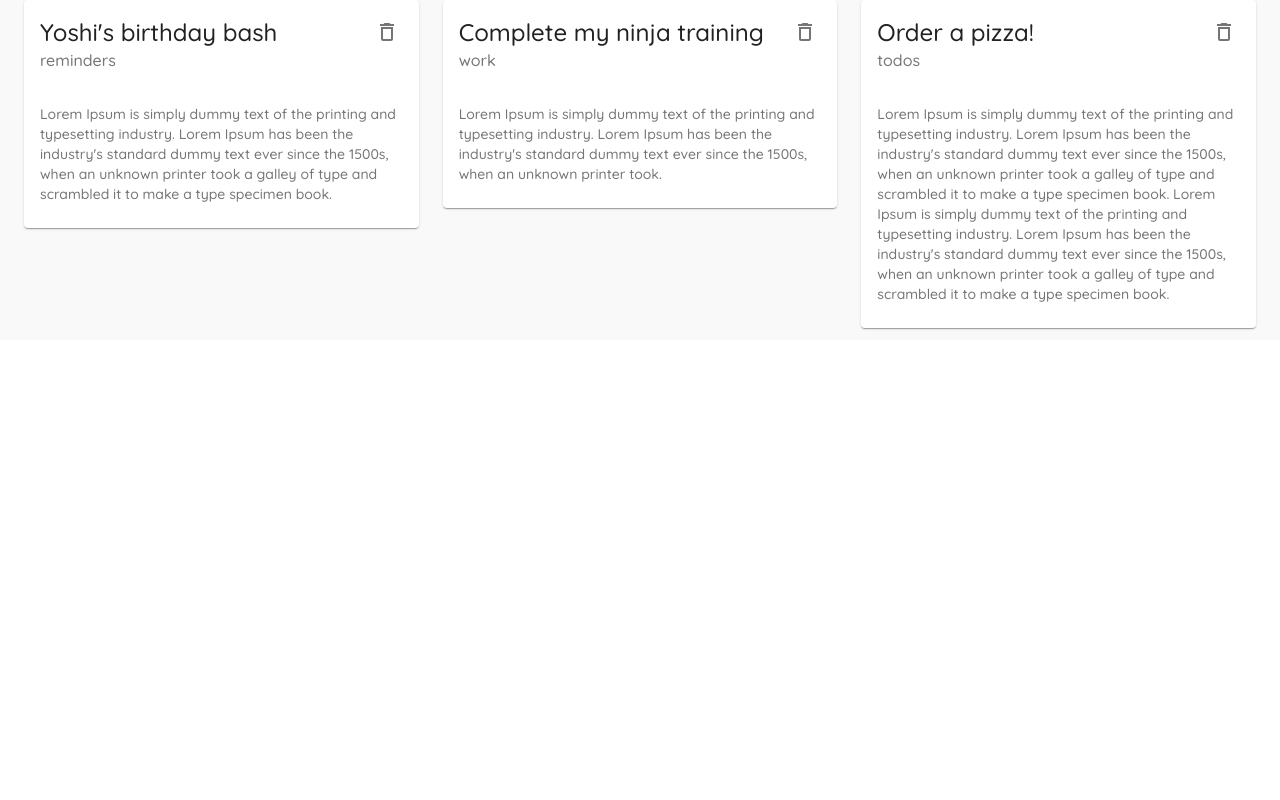
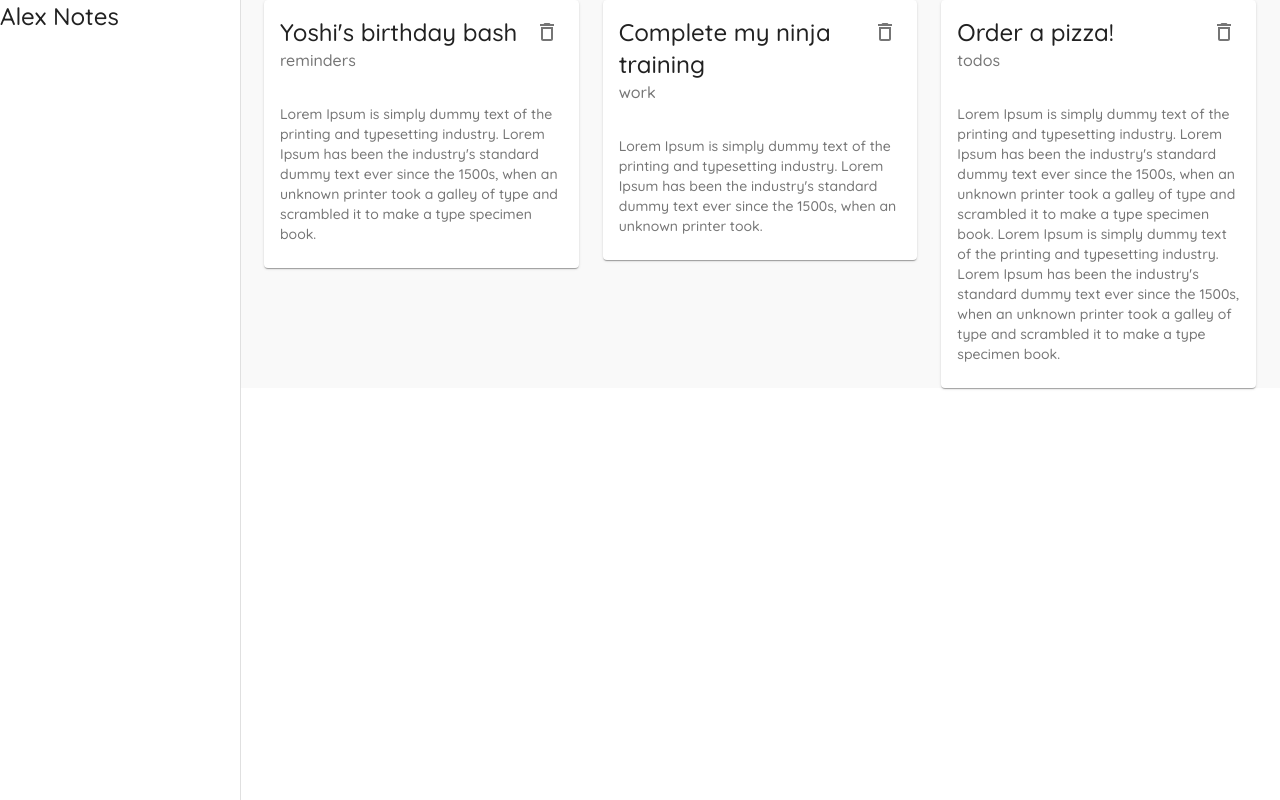
Before and after one commit to crypt096/material-ui-react, a React (Create React App) app: page / in a window 1280 px wide. Built offline with nearby package versions, Linux system fonts and the light colour scheme; data requests are answered from the project's data file.

Commit message:
Add Drawer component.

```diff
--- a/src/components/Layout.js
+++ b/src/components/Layout.js
@@ -1,10 +1,24 @@
 import React from 'react'
 import { makeStyles } from '@material-ui/core'
 
+import Drawer from '@material-ui/core/Drawer'
+import Typography from '@material-ui/core/Typography'
+
+const drawerWidth = 240;
+
 const useStyles = makeStyles({
+    root: {
+        display: 'flex'
+    },
     page: {
         background: '#f9f9f9',
         width: '100%'
+    },
+    drawer: {
+        width: drawerWidth
+    },
+    drawerPaper: {
+        width: drawerWidth,
     }
 })
 
@@ -12,7 +26,21 @@
     const classes = useStyles();
 
     return (
-        <div>
+        <div className={classes.root}>
+            <Drawer
+                className={classes.drawer}
+                variant="permanent"
+                anchor="left"
+                classes={{
+                    paper: classes.drawerPaper
+                }}
+            >
+                <div>
+                    <Typography variant="h5">
+                        Alex Notes
+                    </Typography>
+                </div>
+            </Drawer>
             <div className={classes.page}>
                 {children}
             </div>
```
